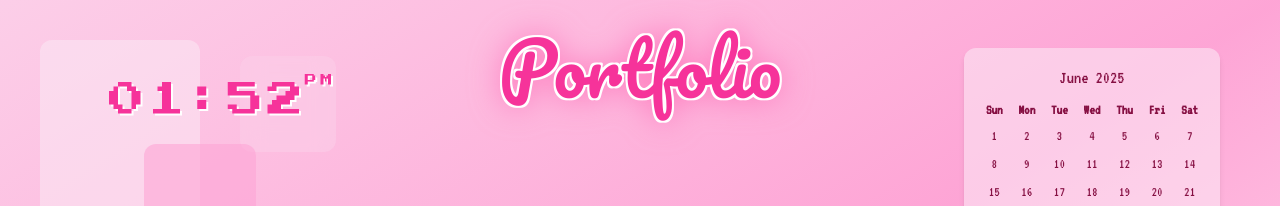
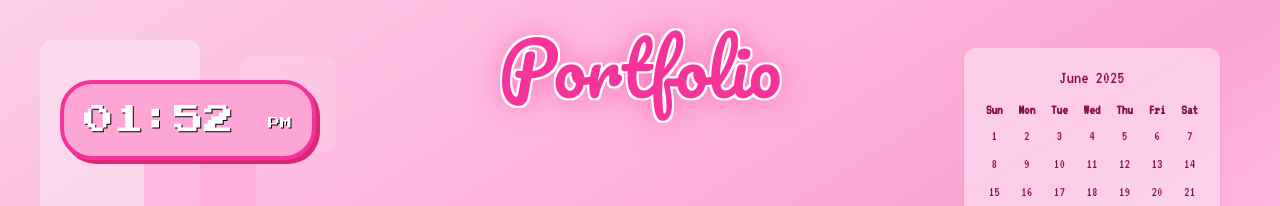
Before and after one commit to silviansi/portfolio, a Vue app: page / in a window 1280 px wide. Shown: the top 206 px of the page. Built offline with nearby package versions, Linux system fonts and the light colour scheme.

Commit message:
update design clock

```diff
--- a/src/components/Clock.vue
+++ b/src/components/Clock.vue
@@ -1,7 +1,13 @@
 <template>
-    <div class="text-pink-500 font-['Press_Start_2P'] text-xl md:text-2xl lg:text-4xl text-center ml-5 tracking-widest drop-shadow-[2px_2px_0_#fff]">
+    <div
+        class="w-64 h-20 mx-auto bg-pink-300 border-4 border-pink-500 rounded-[2rem] shadow-[4px_4px_0_#db2777] flex flex-col items-center justify-center font-['Press_Start_2P']"
+    >
+        <!-- Waktu -->
+        <div class="text-white text-3xl drop-shadow-[1px_1px_0_#000]">
         {{ hourMinute }}
-        <sup class="text-xs absolute -top-2 right-0 text-pink-500">{{ ampm }}</sup>
+        <sup class="text-xs ml-1">{{ ampm }}</sup>
+        </div>
+
     </div>
 </template>
 
```
